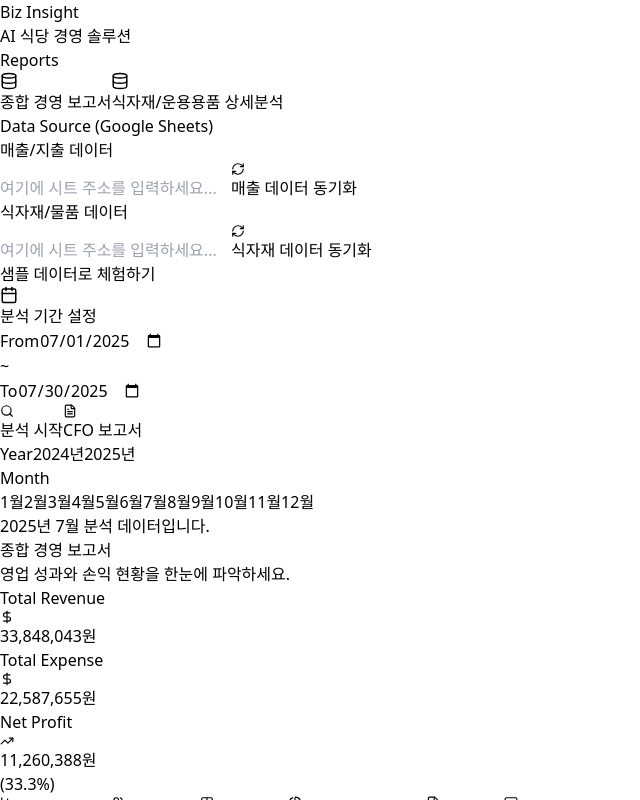
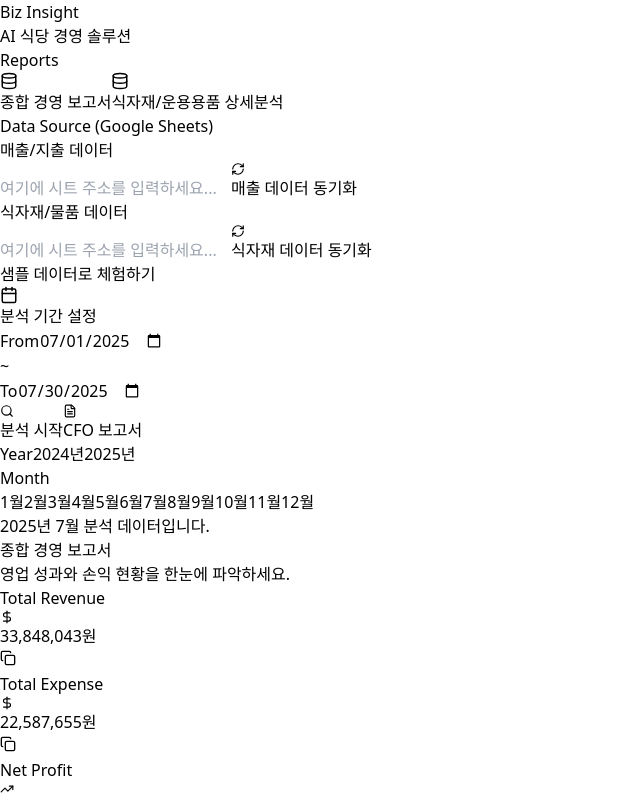
Before and after one commit to akdx2015-glitch/-restaurant-biz-insight, a React (Vite) app: page / in a window 1280 px wide. Both pictures are taken after a click on the button "샘플 데이터로 체험하기". Shown: the top 800 px of the page, without its empty margins (0-640 px from the left). Built offline with nearby package versions, Linux system fonts and the light colour scheme.

Commit message:
Update Dashboard.tsx

```diff
--- a/src/components/Dashboard.tsx
+++ b/src/components/Dashboard.tsx
@@ -4,7 +4,8 @@ import {
     BarChart, Bar, Cell, LineChart, Line, Legend, LabelList, ReferenceLine,
     PieChart, Pie
 } from 'recharts';
-import { TrendingUp, DollarSign, BarChart3, ChevronDown, Table as TableIcon, LineChart as LineIcon, Users, PieChart as PieChartIcon, FileText, MessageSquare, Send, X, Bot, Camera, FileBarChart } from 'lucide-react';
+import { TrendingUp, DollarSign, BarChart3, ChevronDown, Table as TableIcon, LineChart as LineIcon, Users, PieChart as PieChartIcon, FileText, MessageSquare, Send, X, Bot, Camera, FileBarChart, Copy } from 'lucide-react';
+
 import type { RevenueData } from '../types';
 import { DetailModal } from './DetailModal';
 import { ReportViewer } from './ReportViewer';
@@ -419,14 +420,38 @@ export function Dashboard({ data, startDate, ingredientData }: DashboardProps) {
                         <span className="text-[10px] font-bold text-slate-400 uppercase tracking-wider">Total Revenue</span>
                         <div className="p-1.5 bg-blue-50 rounded-lg text-blue-600"><DollarSign size={14} /></div>
                     </div>
-                    <h3 className="text-xl font-bold text-slate-800">{totalRevenue.toLocaleString()}원</h3>
+                    <div className="flex items-center gap-2">
+                        <h3 className="text-xl font-bold text-slate-800">{totalRevenue.toLocaleString()}원</h3>
+                        <button
+                            onClick={() => {
+                                navigator.clipboard.writeText(totalRevenue.toLocaleString());
+                                alert('매출 금액이 복사되었습니다.');
+                            }}
+                            className="text-slate-400 hover:text-blue-600 transition-colors"
+                            title="금액 복사"
+                        >
+                            <Copy size={16} />
+                        </button>
+                    </div>
                 </div>
                 <div className="bg-white p-5 rounded-xl shadow-sm border border-slate-100">
                     <div className="flex items-center justify-between mb-2">
                         <span className="text-[10px] font-bold text-slate-400 uppercase tracking-wider">Total Expense</span>
                         <div className="p-1.5 bg-red-50 rounded-lg text-red-600"><DollarSign size={14} /></div>
                     </div>
-                    <h3 className="text-xl font-bold text-slate-800">{totalExpense.toLocaleString()}원</h3>
+                    <div className="flex items-center gap-2">
+                        <h3 className="text-xl font-bold text-slate-800">{totalExpense.toLocaleString()}원</h3>
+                        <button
+                            onClick={() => {
+                                navigator.clipboard.writeText(totalExpense.toLocaleString());
+                                alert('지출 금액이 복사되었습니다.');
+                            }}
+                            className="text-slate-400 hover:text-red-600 transition-colors"
+                            title="금액 복사"
+                        >
+                            <Copy size={16} />
+                        </button>
+                    </div>
                 </div>
                 <div className="bg-white p-5 rounded-xl shadow-sm border border-slate-100">
                     <div className="flex items-center justify-between mb-2">
@@ -437,6 +462,16 @@ export function Dashboard({ data, startDate, ingredientData }: DashboardProps) {
                         <h3 className={`text-xl font-bold ${totalProfit >= 0 ? 'text-green-600' : 'text-red-600'}`}>
                             {totalProfit.toLocaleString()}원
                         </h3>
+                        <button
+                            onClick={() => {
+                                navigator.clipboard.writeText(totalProfit.toLocaleString());
+                                alert('순이익 금액이 복사되었습니다.');
+                            }}
+                            className="text-slate-400 hover:text-green-600 transition-colors"
+                            title="금액 복사"
+                        >
+                            <Copy size={16} />
+                        </button>
                         <span className="text-[10px] text-slate-400 font-medium">({profitMargin.toFixed(1)}%)</span>
                     </div>
                 </div>
```
